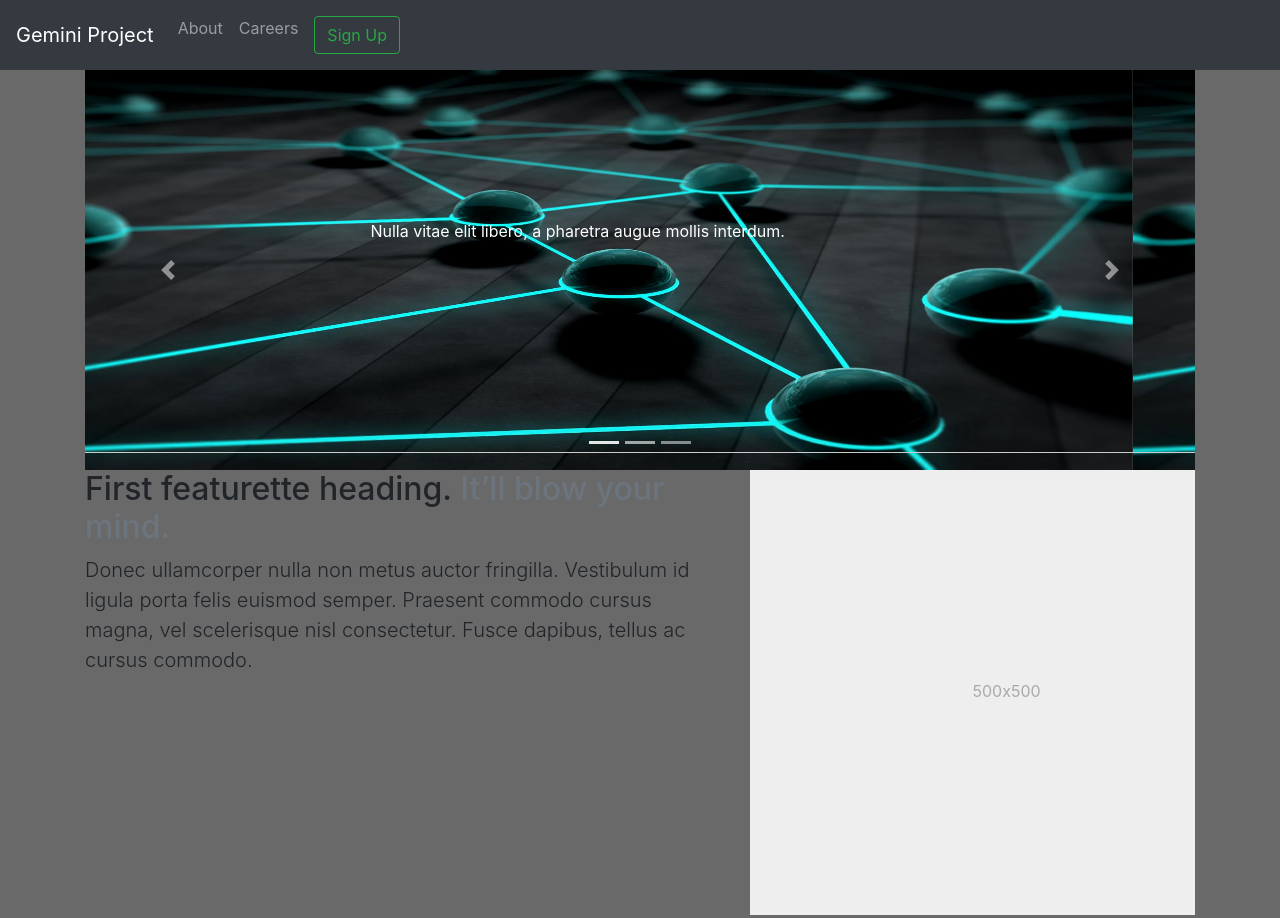
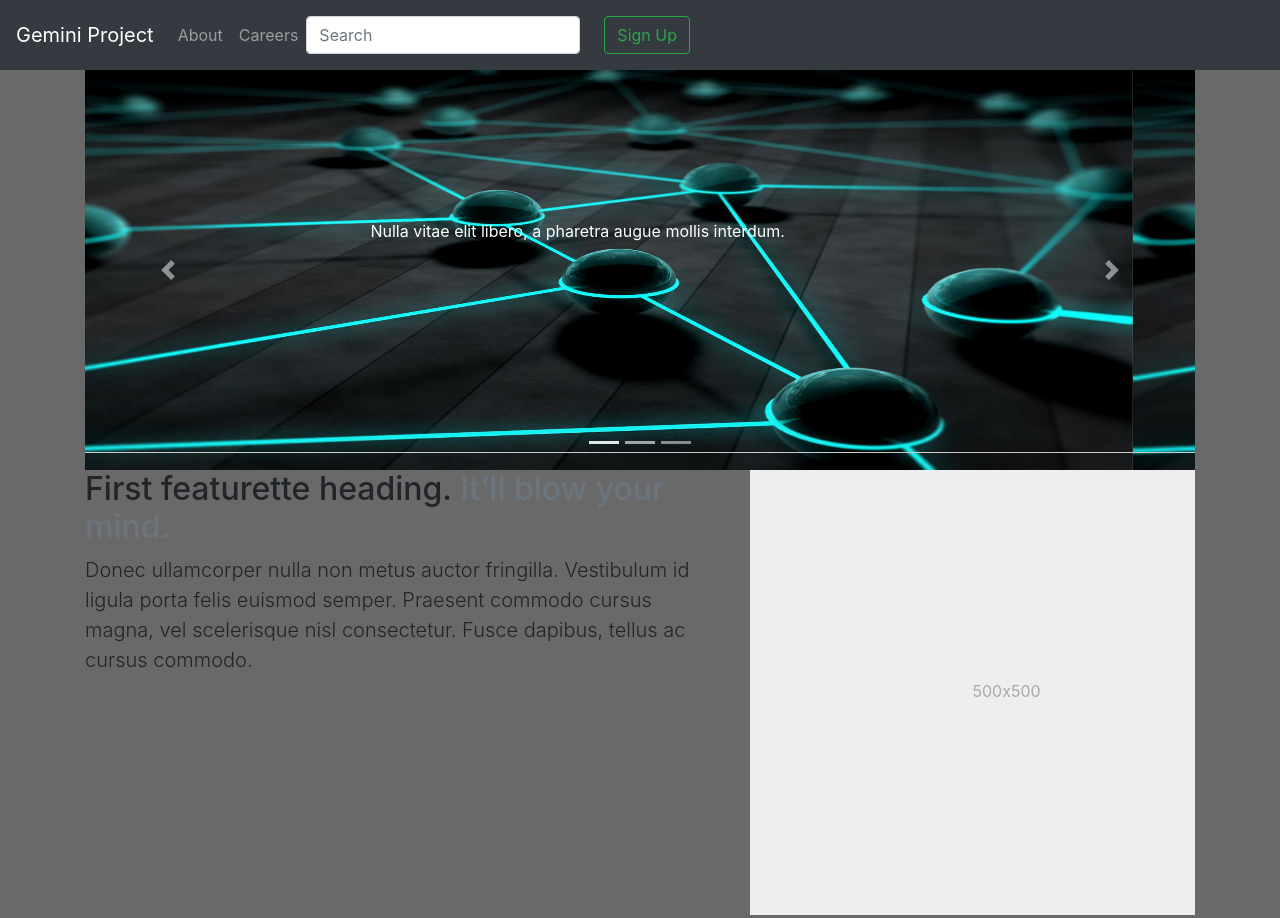
Before and after one commit to GeminiProject/GeminiProject.github.io, a plain HTML site: page index.html in a window 1280 px wide. Shown: the top 918 px of the page. Drawn offline with nearby package versions, Linux system fonts and the light colour scheme.

Commit message:
Feature: experiment with navbar

```diff
--- a/index.html
+++ b/index.html
@@ -42,11 +42,11 @@
             <li class="nav-item">
               <a class="nav-link" href="index.html">Careers</a>
             </li>
-            <li class="nav-item">
-              <a class="nav-link" href="index.html" class="btn btn-secondary btn-lg active"
-                 role="button" aria-pressed="true"><button class="btn btn-outline-success" type="button">Sign Up</button></a>
-            </li>
           </ul>
+          <form class="form-inline mt-2 mt-md-0">
+            <input class="form-control mr-sm-2" aria-label="Search" type="text" placeholder="Search">
+            <a class="nav-link" href="index.html"><button class="btn btn-outline-success my-2 my-sm-0" type="submit">Sign Up</button></a>
+          </form>
         </div>
       </nav>
     </div>
```
